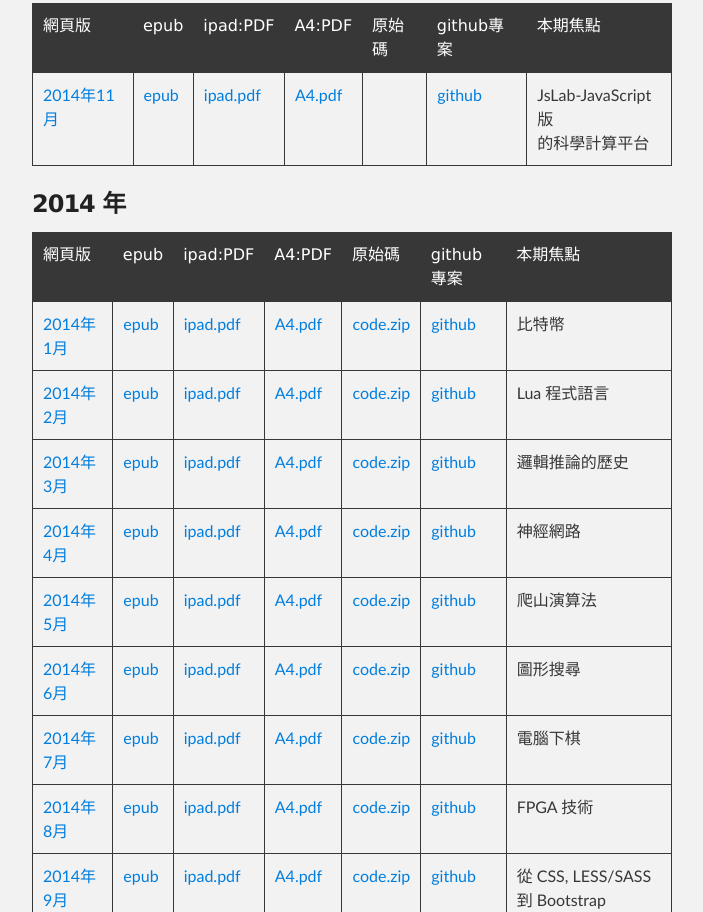
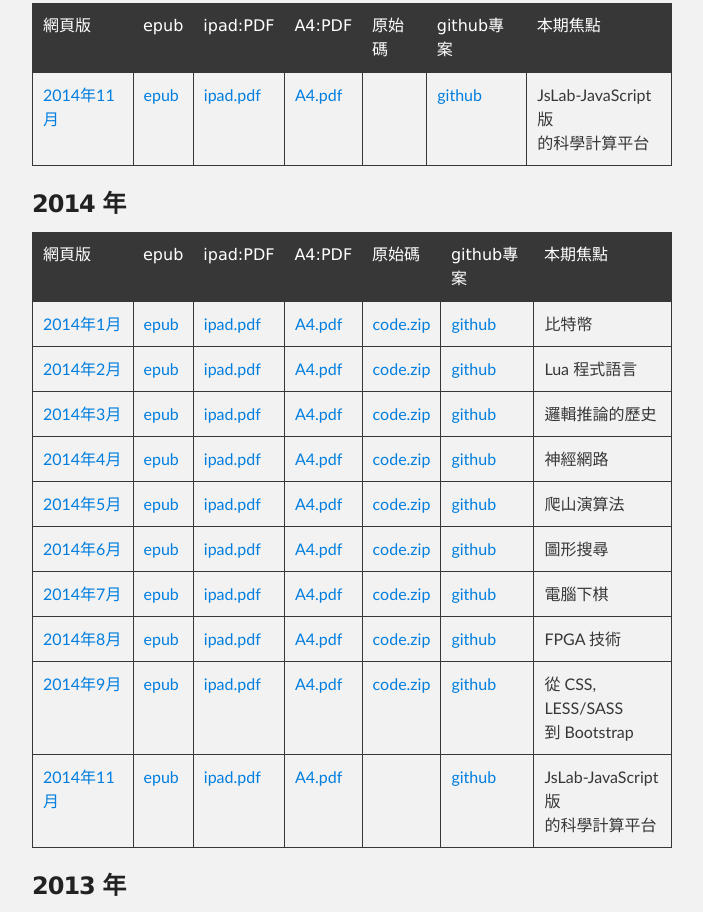
Before and after one commit to programmermagazine/home, a plain HTML site: page index.html in a window 1280 px wide. Shown: the part 436-1348 px from the top of the page, without its empty margins (288-991 px from the left). Drawn offline with Linux system fonts and the light colour scheme.

```diff
--- a/index.html
+++ b/index.html
@@ -70,7 +70,7 @@
 <table width="100%">
 <thead>
 <tr>
-<th align="left">網頁版</th>
+<th align="left" width="80px">網頁版</th>
 <th align="left">epub</th>
 <th align="left">ipad:PDF</th>
 <th align="left">A4:PDF</th>
@@ -159,7 +159,7 @@
 <td align="left"><a href="http://programmermagazine.github.io/201409/book/A4.pdf">A4.pdf</a></td>
 <td align="left"><a href="http://programmermagazine.github.io/201409/code.zip">code.zip</a></td>
 <td align="left"><a href="http://github.com/programmermagazine/201409/">github</a></td>
-<td align="left">從 CSS, LESS/SASS 到 Bootstrap</td>
+<td align="left">從 CSS, LESS/SASS<br>到 Bootstrap</td>
 </tr>
 <tr>
 <td align="left"><a href="http://programmermagazine.github.io/201411/htm/home.html">2014年11月</a></td>
```
Also changed, not shown: params.json (+1 -1 lines).
